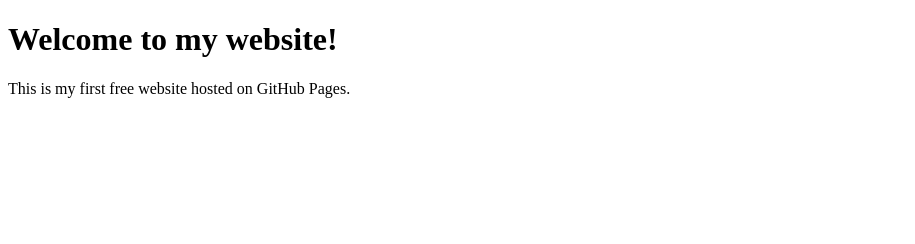
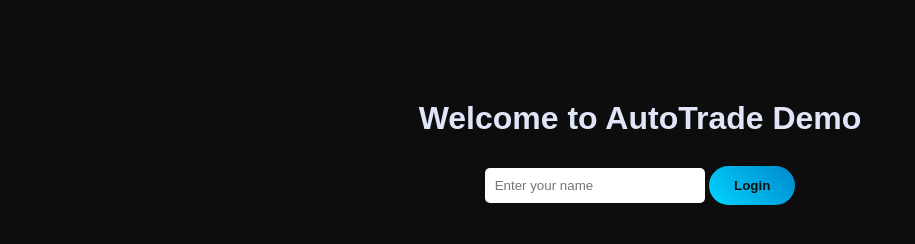
Before and after one commit to mianmuhammad0716-max/My-website, a plain HTML site: page index.html in a window 1280 px wide. Shown: the whole page, without its empty margins (0-915 px from the left). Drawn offline with Linux system fonts and the light colour scheme.

Commit message:
update index.html

```diff
--- a/index.html
+++ b/index.html
@@ -1,10 +1,18 @@
 <!DOCTYPE html>
-<html>
+<html lang="en">
 <head>
-  <title>My First Website</title>
+  <meta charset="UTF-8">
+  <meta name="viewport" content="width=device-width, initial-scale=1.0">
+  <title>Login - Demo Trading</title>
+  <link rel="stylesheet" href="style.css">
 </head>
 <body>
-  <h1>Welcome to my website!</h1>
-  <p>This is my first free website hosted on GitHub Pages.</p>
+  <div class="login-container">
+    <h1>Welcome to AutoTrade Demo</h1>
+    <input type="text" id="username" placeholder="Enter your name" />
+    <button id="loginBtn">Login</button>
+  </div>
+
+  <script src="script.js"></script>
 </body>
 </html>
```
